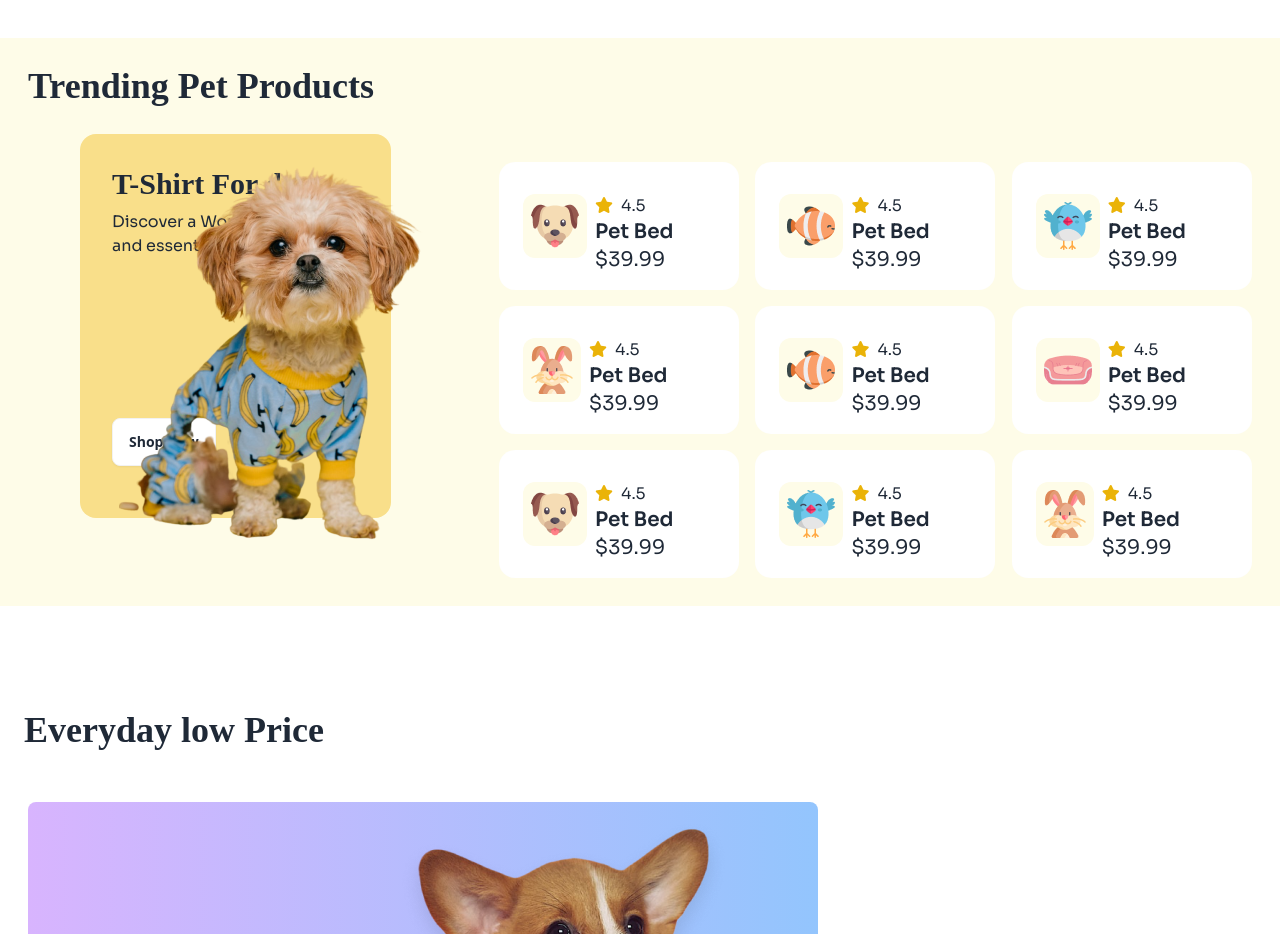
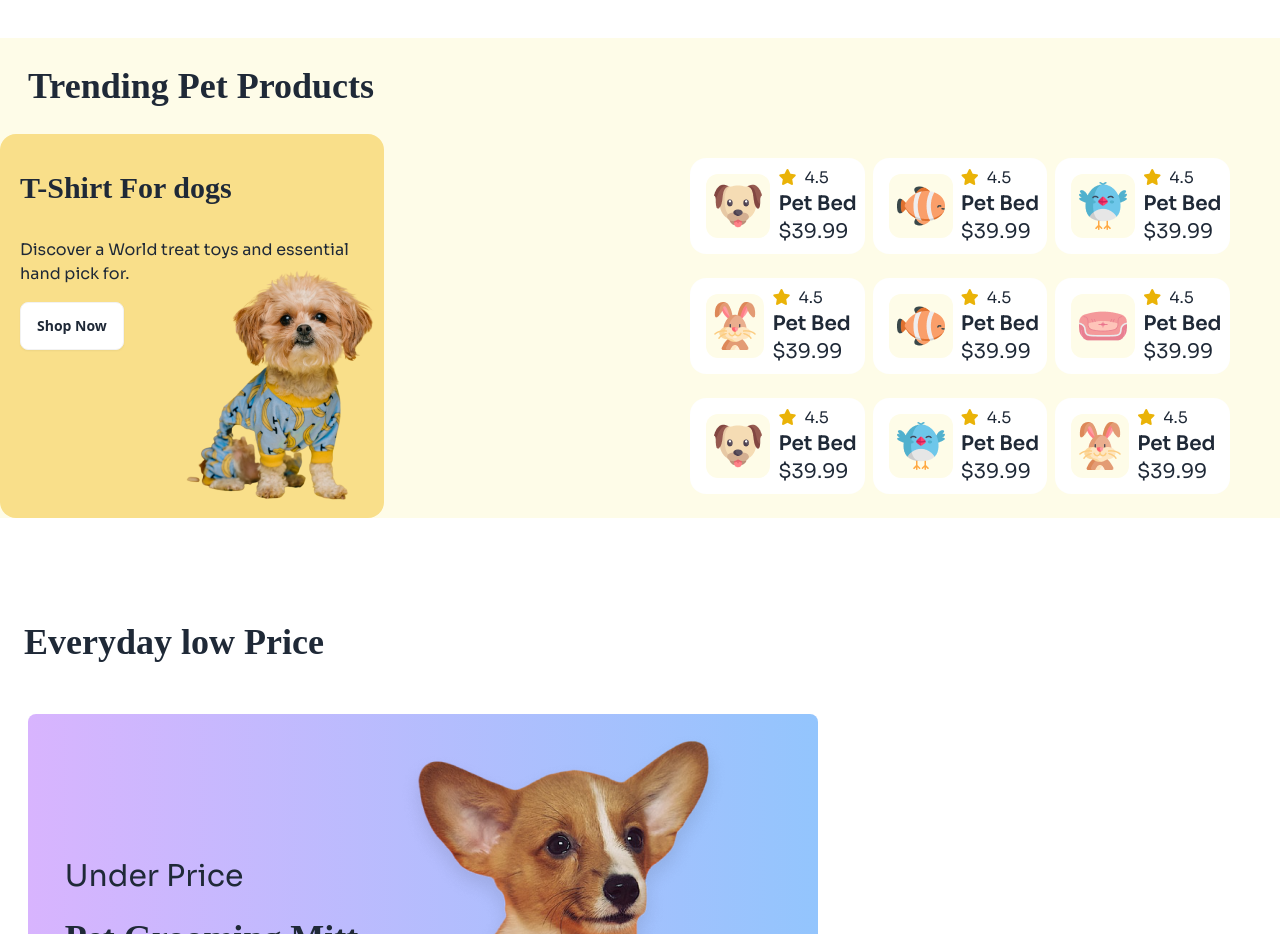
Before and after one commit to MonirMohammed1995/b11-a3-c1, a plain HTML site: page index.html in a window 1280 px wide. Shown: the part 1340-2274 px from the top of the page. Drawn offline with nearby package versions, Linux system fonts and the light colour scheme; a web font is replaced by a local one.

Commit message:
dog card complate

```diff
--- a/index.html
+++ b/index.html
@@ -52,7 +52,7 @@
           extend: {
             colors: {
               clifford: "#da373d",
-              'card-bg': '#F9DF8A',
+              "card-bg": "#F9DF8A",
             },
           },
         },
@@ -102,8 +102,8 @@
             Pamper Your Pet,<br />Because They Deserve<br />The Best
           </h2>
           <p class="mb-10 sora">
-              Discover a world of treats, toys, and essentials handpicked for
-              your furry friends. Shop now and make tails wag with joy!
+            Discover a world of treats, toys, and essentials handpicked for your
+            furry friends. Shop now and make tails wag with joy!
           </p>
           <button class="bg-yellow-400 btn">Find a pet</button>
         </div>
@@ -113,14 +113,16 @@
       </div>
     </header>
     <main>
-      <section class="container mx-auto">
-
-      </section>
+      <section class="container mx-auto"></section>
       <!-- Browse Category -->
       <section class="container mx-auto mt-20">
-        <h2 class="px-5 mb-10 text-4xl font-bold adlam-display lg:text-left">Browse By Categories</h2>
+        <h2 class="px-5 mb-10 text-4xl font-bold adlam-display lg:text-left">
+          Browse By Categories
+        </h2>
         <!-- Pets Cards -->
-        <div class="container grid justify-center grid-cols-2 gap-6 px-10 mx-auto lg:grid-cols-6">
+        <div
+          class="container grid justify-center grid-cols-2 gap-6 px-10 mx-auto lg:grid-cols-6"
+        >
           <!-- pet card 1 -->
           <div class="max-w-[220px] card bg-base-100 bg-card-bg">
             <figure class="px-9 pt-9">
@@ -198,140 +200,184 @@
       <!-- Trending Pet Products -->
       <section class="container mx-auto bg-yellow-50">
         <div class="container mx-auto">
-            <h2 class="mt-20 text-4xl font-bold p-7 adlam-display">Trending Pet Products</h2>
+          <h2 class="mt-20 text-4xl font-bold p-7 adlam-display">
+            Trending Pet Products
+          </h2>
         </div>
-          <div class="grid mb-4 sm:grid-cols-1 lg:flex">
-            <div class="flex mx-20 h-96 card bg-card-bg">
-              <div class="mb-5 card-body">
-                <h2 class="text-3xl font-bold card-title adlam-display">T-Shirt For dogs</h2>
-                <p class="sora">Discover a World treat toys and essential hand pick for.</p>
+        <div class="grid mb-4 sm:grid-cols-1 lg:grid-cols-2">
+          <div class="bg-card-bg rounded-2xl max-w-96 max-h-96">
+            <div class="m-5">
+              <div>
+                <h2 class="py-4 text-3xl font-bold adlam-display">
+                  T-Shirt For dogs
+                </h2>
+                <p class="py-4 sora">
+                  Discover a World treat toys and essential hand pick for.
+                </p>
                 <div class="card-actions">
                   <button class="bg-white btn">Shop Now</button>
                 </div>
-                <div class="absolute -right-10">
-                  <figure class="w-full rounded-bl-lg">
-                    <img
-                      src="./assets/cute-pet-mid.png"
-                      alt="Dog"/>
+              </div>
+              <div class="relative z-10 bottom-40 left-40">
+                <figure class="max-w-full">
+                  <img src="./assets/cute-pet-small.png" alt="Dog" />
                 </figure>
               </div>
             </div>
           </div>
           <!-- Rating Card -->
-            <div class="container grid items-center justify-center gap-4 mx-auto p-7 sm:grid-cols-2 lg:grid-cols-3">
+          <div
+            class="grid items-center justify-center gap-2 p-4 mx-auto lg:grid-cols-3 sm:grid-cols-2"
+          >
             <!-- Rating Card 1 -->
-              <div class="p-4 max-w-60 max-h-52 card card-side bg-base-100 sora">
+            <div class="p-2 max-w-48 max-h-36 card card-side bg-base-100 sora">
               <figure class="p-2">
                 <img
                   src="./assets/dog-cartoon.png"
-                    alt="Carton" class="p-2 bg-yellow-50 rounded-xl"/>
+                  alt="Carton"
+                  class="p-2 bg-yellow-50 rounded-xl"
+                />
               </figure>
-                <div class="mt-4">
-                  <h4><i class="pr-2 text-yellow-500 fa-solid fa-star"></i>4.5</h4>
+              <div class="">
+                <h4>
+                  <i class="pr-2 text-yellow-500 fa-solid fa-star"></i>4.5
+                </h4>
                 <h2 class="card-title">Pet Bed</h2>
                 <h3 class="text-xl">$39.99</h3>
               </div>
             </div>
             <!-- Rating Card 2 -->
-              <div class="p-4 max-w-60 max-h-52 card card-side bg-base-100 sora">
+            <div class="p-2 max-w-48 max-h-36 card card-side bg-base-100 sora">
               <figure class="p-2">
                 <img
                   src="./assets/fish-cartoon.png"
-                    alt="Carton" class="p-2 bg-yellow-50 rounded-xl"/>
+                  alt="Carton"
+                  class="p-2 bg-yellow-50 rounded-xl"
+                />
               </figure>
-                <div class="mt-4">
-                  <h4><i class="pr-2 text-yellow-500 fa-solid fa-star"></i>4.5</h4>
+              <div class="">
+                <h4>
+                  <i class="pr-2 text-yellow-500 fa-solid fa-star"></i>4.5
+                </h4>
                 <h2 class="card-title">Pet Bed</h2>
                 <h3 class="text-xl">$39.99</h3>
               </div>
             </div>
             <!-- Rating Card 3 -->
-              <div class="p-4 max-w-60 max-h-52 card card-side bg-base-100 sora">
+            <div class="p-2 max-w-48 max-h-36 card card-side bg-base-100 sora">
               <figure class="p-2">
                 <img
                   src="./assets/bird-cartoon.png"
-                    alt="Carton" class="p-2 bg-yellow-50 rounded-xl"/>
+                  alt="Carton"
+                  class="p-2 bg-yellow-50 rounded-xl"
+                />
               </figure>
-                <div class="mt-4">
-                  <h4><i class="pr-2 text-yellow-500 fa-solid fa-star"></i>4.5</h4>
+              <div class="">
+                <h4>
+                  <i class="pr-2 text-yellow-500 fa-solid fa-star"></i>4.5
+                </h4>
                 <h2 class="card-title">Pet Bed</h2>
                 <h3 class="text-xl">$39.99</h3>
               </div>
             </div>
             <!-- Rating Card 4 -->
-              <div class="p-4 max-w-60 max-h-52 card card-side bg-base-100 sora">
+            <div class="p-2 max-w-48 max-h-36 card card-side bg-base-100 sora">
               <figure class="p-2">
                 <img
                   src="./assets/rabbit-cartoon.png"
-                    alt="Carton" class="p-2 bg-yellow-50 rounded-xl"/>
+                  alt="Carton"
+                  class="p-2 bg-yellow-50 rounded-xl"
+                />
               </figure>
-                <div class="mt-4">
-                  <h4><i class="pr-2 text-yellow-500 fa-solid fa-star"></i>4.5</h4>
+              <div class="">
+                <h4>
+                  <i class="pr-2 text-yellow-500 fa-solid fa-star"></i>4.5
+                </h4>
                 <h2 class="card-title">Pet Bed</h2>
                 <h3 class="text-xl">$39.99</h3>
               </div>
             </div>
             <!-- Rating Card 5 -->
-              <div class="p-4 max-w-60 max-h-52 card card-side bg-base-100 sora">
+            <div class="p-2 max-w-48 max-h-36 card card-side bg-base-100 sora">
               <figure class="p-2">
                 <img
                   src="./assets/fish-cartoon.png"
-                    alt="Carton" class="p-2 bg-yellow-50 rounded-xl"/>
+                  alt="Carton"
+                  class="p-2 bg-yellow-50 rounded-xl"
+                />
               </figure>
-                <div class="mt-4">
-                  <h4><i class="pr-2 text-yellow-500 fa-solid fa-star"></i>4.5</h4>
+              <div class="">
+                <h4>
+                  <i class="pr-2 text-yellow-500 fa-solid fa-star"></i>4.5
+                </h4>
                 <h2 class="card-title">Pet Bed</h2>
                 <h3 class="text-xl">$39.99</h3>
               </div>
             </div>
             <!-- Rating Card 6 -->
-              <div class="p-4 max-w-60 max-h-52 card card-side bg-base-100 sora">
+            <div class="p-2 max-w-48 max-h-36 card card-side bg-base-100 sora">
               <figure class="p-2">
                 <img
                   src="./assets/pet-couch.png"
-                    alt="Carton" class="p-2 bg-yellow-50 rounded-xl"/>
+                  alt="Carton"
+                  class="p-2 bg-yellow-50 rounded-xl"
+                />
               </figure>
-                <div class="mt-4">
-                  <h4><i class="pr-2 text-yellow-500 fa-solid fa-star"></i>4.5</h4>
+              <div class="">
+                <h4>
+                  <i class="pr-2 text-yellow-500 fa-solid fa-star"></i>4.5
+                </h4>
                 <h2 class="card-title">Pet Bed</h2>
                 <h3 class="text-xl">$39.99</h3>
               </div>
             </div>
             <!-- Rating Card 7 -->
-              <div class="p-4 max-w-60 max-h-52 card card-side bg-base-100 sora">
+            <div class="p-2 max-w-48 max-h-36 card card-side bg-base-100 sora">
               <figure class="p-2">
                 <img
                   src="./assets/dog-cartoon.png"
-                    alt="Carton" class="p-2 bg-yellow-50 rounded-xl"/>
+                  alt="Carton"
+                  class="p-2 bg-yellow-50 rounded-xl"
+                />
               </figure>
-                <div class="mt-4">
-                  <h4><i class="pr-2 text-yellow-500 fa-solid fa-star"></i>4.5</h4>
+              <div class="">
+                <h4>
+                  <i class="pr-2 text-yellow-500 fa-solid fa-star"></i>4.5
+                </h4>
                 <h2 class="card-title">Pet Bed</h2>
                 <h3 class="text-xl">$39.99</h3>
               </div>
             </div>
             <!-- Rating Card 8 -->
-              <div class="p-4 max-w-60 max-h-52 card card-side bg-base-100 sora">
+            <div class="p-2 max-w-48 max-h-36 card card-side bg-base-100 sora">
               <figure class="p-2">
                 <img
                   src="./assets/bird-cartoon.png"
-                    alt="Carton" class="p-2 bg-yellow-50 rounded-xl"/>
+                  alt="Carton"
+                  class="p-2 bg-yellow-50 rounded-xl"
+                />
               </figure>
-                <div class="mt-4">
-                  <h4><i class="pr-2 text-yellow-500 fa-solid fa-star"></i>4.5</h4>
+              <div class="">
+                <h4>
+                  <i class="pr-2 text-yellow-500 fa-solid fa-star"></i>4.5
+                </h4>
                 <h2 class="card-title">Pet Bed</h2>
                 <h3 class="text-xl">$39.99</h3>
               </div>
             </div>
             <!-- Rating Card 9 -->
-              <div class="p-4 max-w-60 max-h-52 card card-side bg-base-100 sora">
+            <div class="p-2 max-w-48 max-h-36 card card-side bg-base-100 sora">
               <figure class="p-2">
                 <img
                   src="./assets/rabbit-cartoon.png"
-                    alt="Carton" class="p-2 bg-yellow-50 rounded-xl"/>
+                  alt="Carton"
+                  class="p-2 bg-yellow-50 rounded-xl"
+                />
               </figure>
-                <div class="mt-4">
-                  <h4><i class="pr-2 text-yellow-500 fa-solid fa-star"></i>4.5</h4>
+              <div class="">
+                <h4>
+                  <i class="pr-2 text-yellow-500 fa-solid fa-star"></i>4.5
+                </h4>
                 <h2 class="card-title">Pet Bed</h2>
                 <h3 class="text-xl">$39.99</h3>
               </div>
@@ -342,51 +388,73 @@
       <!-- Low Price -->
       <section class="container mx-auto mt-20">
         <div>
-            <h2 class="p-6 text-4xl font-bold adlam-display">Everyday low Price</h2>
+          <h2 class="p-6 text-4xl font-bold adlam-display">
+            Everyday low Price
+          </h2>
         </div>
         <div class="flex-wrap lg:flex">
           <!--Card Big  -->
-            <div class="flex sm:flex-wrap items-center justify-center w-[790px] h-[480px] rounded-lg m-7 bg-gradient-to-r from-purple-300 to-blue-300 sm:text-start md:text-start">
+          <div
+            class="flex sm:flex-wrap items-center justify-center w-[790px] h-[480px] rounded-lg m-7 bg-gradient-to-r from-purple-300 to-blue-300 sm:text-start md:text-start"
+          >
             <div class="bg-transparent">
               <h3 class="py-3 text-3xl sora">Under Price</h3>
-                <h2 class="py-3 text-4xl font-bold adlam-display">Pet Grooming Mitt</h2>
-                <h3 class="py-3 text-3xl text-white adlam-display ">(Easy Hair Removal)</h3>
+              <h2 class="py-3 text-4xl font-bold adlam-display">
+                Pet Grooming Mitt
+              </h2>
+              <h3 class="py-3 text-3xl text-white adlam-display">
+                (Easy Hair Removal)
+              </h3>
               <h1 class="py-3 text-5xl adlam-display">$7.99</h1>
             </div>
-              <img class="" src="./assets/cute-dog-mid.png" alt="">
+            <img class="" src="./assets/cute-dog-mid.png" alt="" />
           </div>
           <!-- Card tiny -->
-             <div class="flex justify-center w-[520px] rounded-lg h-[480px] m-7 bg-gradient-to-r from-orange-50 to-yellow-200">
+          <div
+            class="flex justify-center w-[520px] rounded-lg h-[480px] m-7 bg-gradient-to-r from-orange-50 to-yellow-200"
+          >
             <div class="p-4 bg-transparent">
-                <h2 class="py-3 text-2xl font-bold adlam-display">T-Shirt for Dogs</h2>
+              <h2 class="py-3 text-2xl font-bold adlam-display">
+                T-Shirt for Dogs
+              </h2>
               <h1 class="py-3 text-5xl text-yellow-500 adlam-display">$7.99</h1>
             </div>
-              <img class="w-full" src="./assets/cute-pet-mid.png" alt="">
+            <img class="w-full" src="./assets/cute-pet-mid.png" alt="" />
           </div>
         </div>
       </section>
       <!-- News Section -->
       <section class="container mx-auto mt-20">
-          <div class="flex items-center justify-center w-11/12 gap-10 p-4 mx-auto sm:flex-wrap sm:text-center bg-yellow-50 rounded-xl">
+        <div
+          class="flex items-center justify-center w-11/12 gap-10 p-4 mx-auto sm:flex-wrap sm:text-center bg-yellow-50 rounded-xl"
+        >
           <!-- Image -->
           <div>
             <figure>
-                <img src="./assets/cute-pet-mid.png" alt="">
+              <img src="./assets/cute-pet-mid.png" alt="" />
             </figure>
           </div>
           <!-- content -->
           <div>
             <h2 class="py-3 text-4xl adlam-display">Get Pawsome News!</h2>
-              <p class="py-3 text-xl sora">Exclusive training tips, ticks, product deals and more.</p>
+            <p class="py-3 text-xl sora">
+              Exclusive training tips, ticks, product deals and more.
+            </p>
             <div class="py-3 border-none">
-                <input type="text" placeholder="Email" class="w-full max-w-xs input input-bordered" />
+              <input
+                type="text"
+                placeholder="Email"
+                class="w-full max-w-xs input input-bordered"
+              />
             </div>
             <button class="bg-yellow-400 btn">Subscribe</button>
           </div>
         </div>
       </section>
     </main>
-    <footer class="relative p-10 -z-10 -top-40 footer bg-card-bg text-base-content py-72">
+    <footer
+      class="relative p-10 -z-10 -top-40 footer bg-card-bg text-base-content py-72"
+    >
       <nav>
         <div class="lg:flex">
           <img class="w-10" src="./assets/logo-footer.png" alt="" />
@@ -395,7 +463,10 @@
           </h1>
         </div>
         <div class="w-96">
-          <p class="sora">Discover a world of treats, toys, and essentials handpicked for your furry friends</p>
+          <p class="sora">
+            Discover a world of treats, toys, and essentials handpicked for your
+            furry friends
+          </p>
         </div>
       </nav>
       <nav>
@@ -412,9 +483,11 @@
               width="24"
               height="24"
               viewBox="0 0 24 24"
-              class="fill-current">
+              class="fill-current"
+            >
               <path
-                d="M24 4.557c-.883.392-1.832.656-2.828.775 1.017-.609 1.798-1.574 2.165-2.724-.951.564-2.005.974-3.127 1.195-.897-.957-2.178-1.555-3.594-1.555-3.179 0-5.515 2.966-4.797 6.045-4.091-.205-7.719-2.165-10.148-5.144-1.29 2.213-.669 5.108 1.523 6.574-.806-.026-1.566-.247-2.229-.616-.054 2.281 1.581 4.415 3.949 4.89-.693.188-1.452.232-2.224.084.626 1.956 2.444 3.379 4.6 3.419-2.07 1.623-4.678 2.348-7.29 2.04 2.179 1.397 4.768 2.212 7.548 2.212 9.142 0 14.307-7.721 13.995-14.646.962-.695 1.797-1.562 2.457-2.549z"></path>
+                d="M24 4.557c-.883.392-1.832.656-2.828.775 1.017-.609 1.798-1.574 2.165-2.724-.951.564-2.005.974-3.127 1.195-.897-.957-2.178-1.555-3.594-1.555-3.179 0-5.515 2.966-4.797 6.045-4.091-.205-7.719-2.165-10.148-5.144-1.29 2.213-.669 5.108 1.523 6.574-.806-.026-1.566-.247-2.229-.616-.054 2.281 1.581 4.415 3.949 4.89-.693.188-1.452.232-2.224.084.626 1.956 2.444 3.379 4.6 3.419-2.07 1.623-4.678 2.348-7.29 2.04 2.179 1.397 4.768 2.212 7.548 2.212 9.142 0 14.307-7.721 13.995-14.646.962-.695 1.797-1.562 2.457-2.549z"
+              ></path>
             </svg>
           </a>
           <a>
@@ -423,9 +496,11 @@
               width="24"
               height="24"
               viewBox="0 0 24 24"
-              class="fill-current">
+              class="fill-current"
+            >
               <path
-                d="M19.615 3.184c-3.604-.246-11.631-.245-15.23 0-3.897.266-4.356 2.62-4.385 8.816.029 6.185.484 8.549 4.385 8.816 3.6.245 11.626.246 15.23 0 3.897-.266 4.356-2.62 4.385-8.816-.029-6.185-.484-8.549-4.385-8.816zm-10.615 12.816v-8l8 3.993-8 4.007z"></path>
+                d="M19.615 3.184c-3.604-.246-11.631-.245-15.23 0-3.897.266-4.356 2.62-4.385 8.816.029 6.185.484 8.549 4.385 8.816 3.6.245 11.626.246 15.23 0 3.897-.266 4.356-2.62 4.385-8.816-.029-6.185-.484-8.549-4.385-8.816zm-10.615 12.816v-8l8 3.993-8 4.007z"
+              ></path>
             </svg>
           </a>
           <a>
@@ -434,9 +509,11 @@
               width="24"
               height="24"
               viewBox="0 0 24 24"
-              class="fill-current">
+              class="fill-current"
+            >
               <path
-                d="M9 8h-3v4h3v12h5v-12h3.642l.358-4h-4v-1.667c0-.955.192-1.333 1.115-1.333h2.885v-5h-3.808c-3.596 0-5.192 1.583-5.192 4.615v3.385z"></path>
+                d="M9 8h-3v4h3v12h5v-12h3.642l.358-4h-4v-1.667c0-.955.192-1.333 1.115-1.333h2.885v-5h-3.808c-3.596 0-5.192 1.583-5.192 4.615v3.385z"
+              ></path>
             </svg>
           </a>
         </div>
```
Lines whose indentation alone changed are shown as unchanged.
